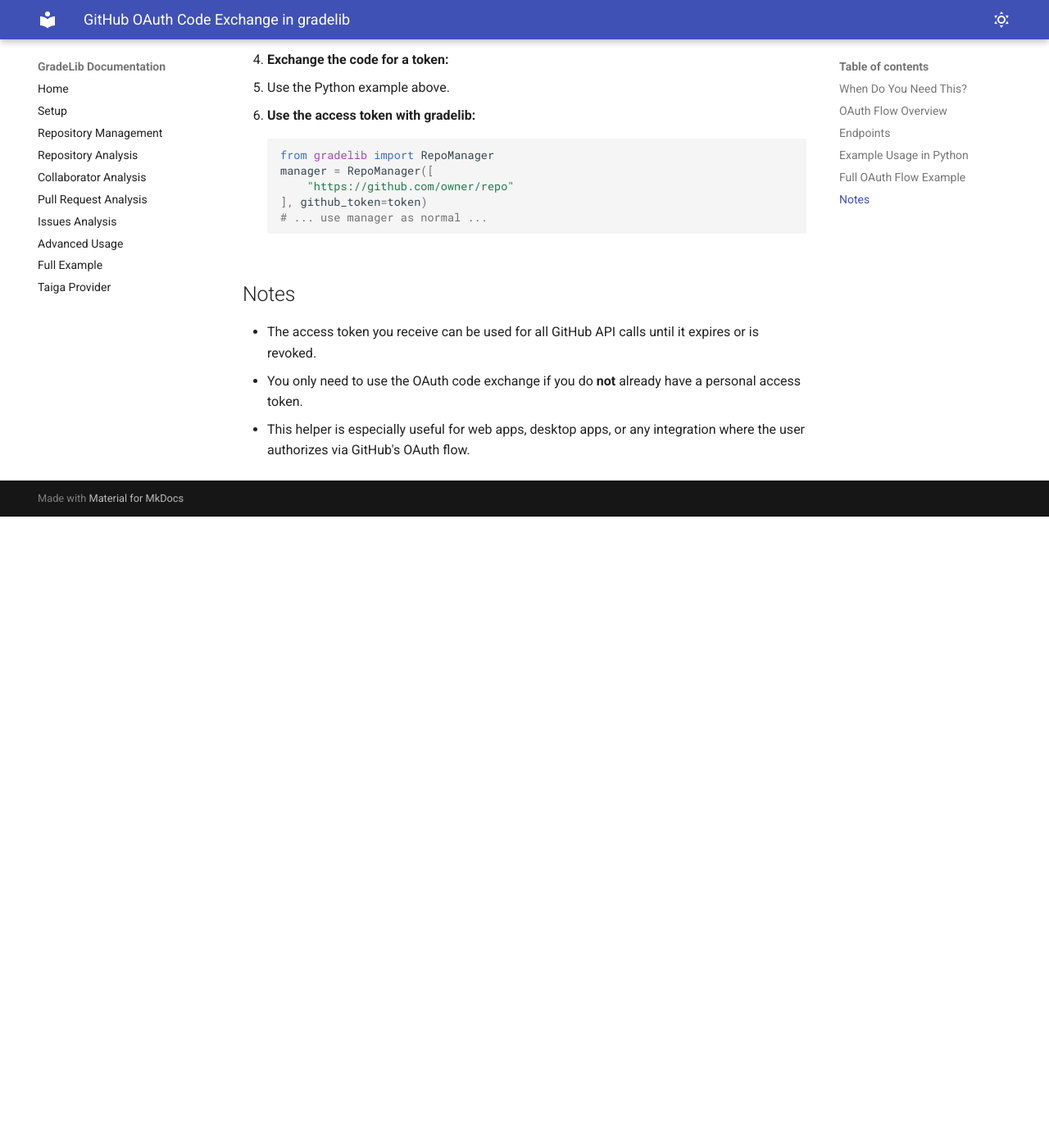
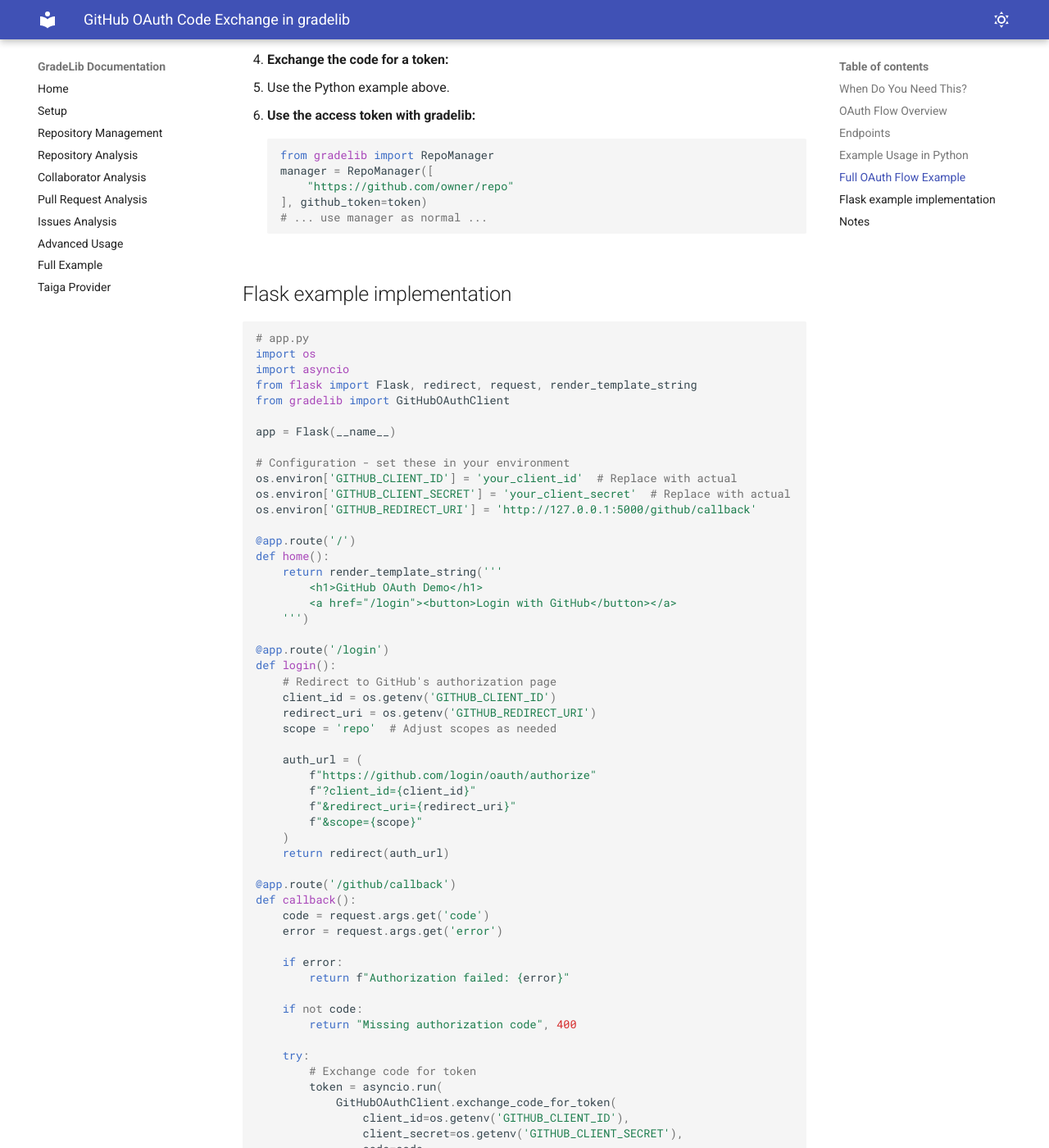
Before and after one commit to bmeddeb/gradelib, an MkDocs documentation site: the page built from docs/github_oauth.md, in a window 1280 px wide and 1400 px high, scrolled down 1548 px. Shown: the whole window at 82% size. Built offline with MkDocs 1.6.1 and Material for MkDocs 9.7.7, drawn with Linux system fonts in a browser that asks for light colours; before the commit the page ends 2178 px from its top, so only the background shows below that; some of the changed text lies outside the part shown.

Commit message:
Flask example oauth implementation

````diff
--- a/docs/github_oauth.md
+++ b/docs/github_oauth.md
@@ -62,7 +62,80 @@
    ], github_token=token)
    # ... use manager as normal ...
    ```
+## Flask example implementation
+```python
+# app.py
+import os
+import asyncio
+from flask import Flask, redirect, request, render_template_string
+from gradelib import GitHubOAuthClient
 
+app = Flask(__name__)
+
+# Configuration - set these in your environment
+os.environ['GITHUB_CLIENT_ID'] = 'your_client_id'  # Replace with actual
+os.environ['GITHUB_CLIENT_SECRET'] = 'your_client_secret'  # Replace with actual
+os.environ['GITHUB_REDIRECT_URI'] = 'http://127.0.0.1:5000/github/callback'
+
+@app.route('/')
+def home():
+    return render_template_string('''
+        <h1>GitHub OAuth Demo</h1>
+        <a href="/login"><button>Login with GitHub</button></a>
+    ''')
+
+@app.route('/login')
+def login():
+    # Redirect to GitHub's authorization page
+    client_id = os.getenv('GITHUB_CLIENT_ID')
+    redirect_uri = os.getenv('GITHUB_REDIRECT_URI')
+    scope = 'repo'  # Adjust scopes as needed
+
+    auth_url = (
+        f"https://github.com/login/oauth/authorize"
+        f"?client_id={client_id}"
+        f"&redirect_uri={redirect_uri}"
+        f"&scope={scope}"
+    )
+    return redirect(auth_url)
+
+@app.route('/github/callback')
+def callback():
+    code = request.args.get('code')
+    error = request.args.get('error')
+
+    if error:
+        return f"Authorization failed: {error}"
+
+    if not code:
+        return "Missing authorization code", 400
+
+    try:
+        # Exchange code for token
+        token = asyncio.run(
+            GitHubOAuthClient.exchange_code_for_token(
+                client_id=os.getenv('GITHUB_CLIENT_ID'),
+                client_secret=os.getenv('GITHUB_CLIENT_SECRET'),
+                code=code,
+                redirect_uri=os.getenv('GITHUB_REDIRECT_URI')
+            )
+        )
+
+        return render_template_string('''
+            <h1>Success!</h1>
+            <p>Access Token: <code>{{ token }}</code></p>
+            <p style="color: red;">Warning: Never expose this token publicly!</p>
+        ''', token=token)
+
+    except Exception as e:
+        return render_template_string('''
+            <h1>Error</h1>
+            <p>{{ error }}</p>
+        ''', error=str(e))
+
+if __name__ == '__main__':
+    app.run(debug=True)
+```
 ## Notes
 - The access token you receive can be used for all GitHub API calls until it expires or is revoked.
 - You only need to use the OAuth code exchange if you do **not** already have a personal access token.
````
